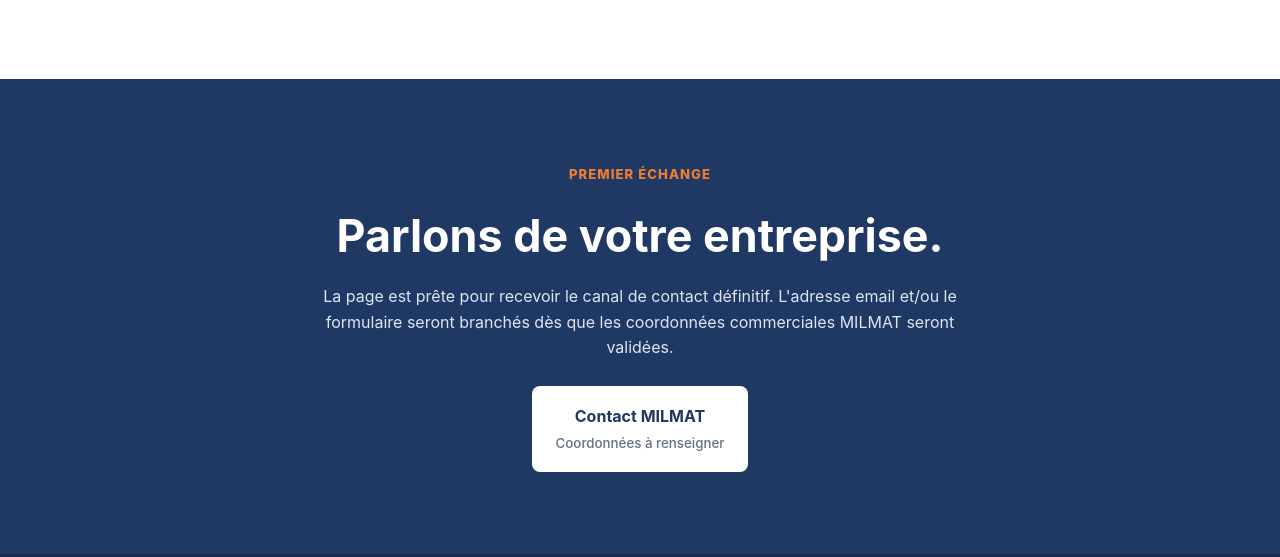
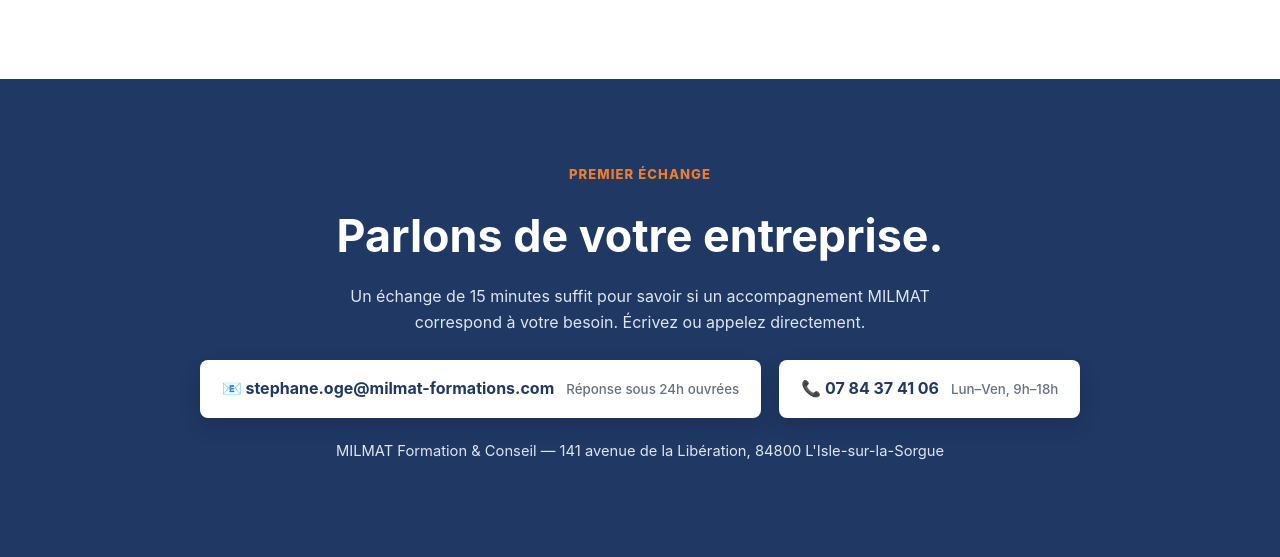
Before and after one commit to stephaneoge84-isle/Milmat-site, a plain HTML site: page index.html in a window 1280 px wide. Shown: the part 5552-6109 px from the top of the page. Drawn offline with Linux system fonts and the light colour scheme.

Commit message:
Add files via upload

```diff
--- a/index.html
+++ b/index.html
@@ -19,7 +19,7 @@
     .services{background:#fff}.service-grid{display:grid;grid-template-columns:repeat(2,1fr);gap:20px}.service{padding:28px;border-radius:8px;background:var(--light);border-left:4px solid var(--orange)}.service h3{color:var(--navy);margin-bottom:9px}.service p{color:var(--muted)}
     .about{background:var(--light)}.about-grid{display:grid;grid-template-columns:.8fr 1.2fr;gap:55px;align-items:center}.about-photo img{width:100%;max-width:390px;display:block;margin:auto;border-radius:10px;box-shadow:var(--shadow)}.about-content h2{color:var(--navy);font-size:2.5rem;margin-bottom:15px}.about-content>p{color:var(--muted);margin-bottom:20px}.credentials{background:#fff;border-left:4px solid var(--green);padding:20px 24px}.credentials h3{color:var(--navy);margin-bottom:8px}.credentials ul{list-style:none;color:var(--muted)}.credentials li{padding:5px 0}.credentials li::before{content:"▸";color:var(--orange);margin-right:8px;font-weight:800}.philosophy{margin-top:22px;color:var(--navy);font-weight:600}.philosophy span{color:var(--orange)}
     .faq{background:#fff}.faq-list{max-width:850px;margin:auto}.faq-item{border-bottom:1px solid var(--line);padding:18px 0}.faq-item h3{font-size:1.05rem;color:var(--navy);margin-bottom:6px}.faq-item p{color:var(--muted)}
-    .contact{background:var(--navy);color:#fff;text-align:center}.contact h2{font-size:clamp(2rem,4vw,2.8rem);margin-bottom:12px}.contact p{color:#dfe6f1;max-width:650px;margin:0 auto 25px}.contact-box{display:inline-block;background:#fff;color:var(--navy);padding:18px 24px;border-radius:8px;font-weight:700}.contact-box small{display:block;color:var(--muted);font-weight:500;margin-top:3px}
+    .contact{background:var(--navy);color:#fff;text-align:center}.contact h2{font-size:clamp(2rem,4vw,2.8rem);margin-bottom:12px}.contact p{color:#dfe6f1;max-width:650px;margin:0 auto 25px}.contact-grid{display:flex;gap:18px;justify-content:center;flex-wrap:wrap;margin-bottom:22px}.contact-box{display:flex;align-items:center;gap:12px;background:#fff;color:var(--navy);padding:16px 22px;border-radius:8px;font-weight:700;transition:.2s;box-shadow:0 8px 20px rgba(0,0,0,.15)}.contact-box:hover{background:var(--orange);color:#fff;transform:translateY(-2px)}.contact-box:hover small{color:#fff}.contact-box .icon{font-size:1.3rem}.contact-box small{display:block;color:var(--muted);font-weight:500;margin-top:1px}.contact-address{color:#dfe6f1;font-size:.92rem}
     footer{background:#172c50;color:#aeb9c9;padding:25px 0;text-align:center;font-size:.86rem}.footer-logo{height:52px;width:78px;object-fit:contain;margin:0 auto 8px;display:block}.footer-links{display:flex;justify-content:center;gap:24px;margin-bottom:10px}.footer-links a{color:var(--orange)}
     @media(max-width:850px){.hero-grid,.about-grid{grid-template-columns:1fr}.hero-card{max-width:520px}.offer-grid,.problem-grid{grid-template-columns:1fr}.offer.featured{transform:none}.steps{grid-template-columns:1fr 1fr}.service-grid{grid-template-columns:1fr}.nav-links{display:none}.nav-cta{display:none}}@media(max-width:520px){section{padding:62px 0}.hero{padding:70px 0}.steps{grid-template-columns:1fr}.actions .btn{width:100%}.offer{padding:25px}.logo img{width:82px;height:58px}}
   </style>
@@ -35,7 +35,7 @@
     <section class="services" id="formations"><div class="container"><div class="section-head"><div class="eyebrow">Les autres activités MILMAT</div><h2>Former, accompagner, augmenter les compétences.</h2><p>Les forfaits TPE constituent une offre d'accompagnement. MILMAT développe également ses activités de formation et de microlearning.</p></div><div class="service-grid"><article class="service"><h3>Formations IA générative</h3><p>Des formations professionnelles pour comprendre, structurer et utiliser l'IA générative dans les usages professionnels.</p></article><article class="service"><h3>Microlearning</h3><p>Des capsules courtes et ciblées pour travailler une compétence précise : relation client, négociation, appels professionnels ou gestion administrative.</p></article><article class="service"><h3>Formation terrain</h3><p>Une approche centrée sur la pratique et les situations professionnelles réelles, avec l'objectif de rendre les compétences immédiatement utilisables.</p></article><article class="service"><h3>Conseil TPE / artisans</h3><p>Un appui pragmatique sur l'organisation, le suivi commercial, l'administratif et le pilotage de l'activité.</p></article></div></div></section>
     <section class="about" id="about"><div class="container about-grid"><div class="about-photo"><img src="photo-stephane.jpg" alt="Stéphane Ogé, fondateur de MILMAT"></div><div class="about-content"><div class="eyebrow">Le fondateur</div><h2>Une expérience de terrain avant les outils.</h2><p>Je suis Stéphane Ogé, fondateur de MILMAT. Après plus de 30 ans de carrière en gestion commerciale, management et immobilier, j'ai choisi de transmettre et d'accompagner les professionnels au plus près de leurs réalités.</p><div class="credentials"><h3>Repères</h3><ul><li>DESS (Bac+5) — Institut d'Administration des Entreprises, IAE Metz</li><li>30+ ans en gestion commerciale et management</li><li>Direction d'agences jusqu'à 25 collaborateurs</li><li>Environ 200 heures de formation professionnelle</li><li>Basé en Provence — L'Isle-sur-la-Sorgue, Vaucluse</li></ul></div><p class="philosophy"><span>« L'outil répond ; l'esprit questionne. »</span> La technologie est un levier. Elle ne remplace ni le jugement, ni l'expérience, ni la décision.</p></div></div></section>
     <section class="faq"><div class="container"><div class="section-head"><h2>Quelques questions simples</h2><p>Avant de nous parler, voici l'essentiel.</p></div><div class="faq-list"><div class="faq-item"><h3>À qui s'adressent les forfaits ?</h3><p>Aux TPE et artisans qui souhaitent externaliser une partie de leur gestion administrative et commerciale sans recruter immédiatement.</p></div><div class="faq-item"><h3>MILMAT remplace-t-il mon comptable ?</h3><p>Non. La comptabilité ne fait pas partie de l'offre. MILMAT intervient en amont et autour du suivi administratif, commercial et du pilotage.</p></div><div class="faq-item"><h3>Peut-on commencer simplement ?</h3><p>Oui. Le forfait Essentiel constitue le niveau d'entrée à 250 € par mois. Le niveau d'accompagnement peut ensuite évoluer avec les besoins de l'entreprise.</p></div></div></div></section>
-    <section class="contact" id="contact"><div class="container"><div class="eyebrow">Premier échange</div><h2>Parlons de votre entreprise.</h2><p>La page est prête pour recevoir le canal de contact définitif. L'adresse email et/ou le formulaire seront branchés dès que les coordonnées commerciales MILMAT seront validées.</p><div class="contact-box">Contact MILMAT<small>Coordonnées à renseigner</small></div></div></section>
+    <section class="contact" id="contact"><div class="container"><div class="eyebrow">Premier échange</div><h2>Parlons de votre entreprise.</h2><p>Un échange de 15 minutes suffit pour savoir si un accompagnement MILMAT correspond à votre besoin. Écrivez ou appelez directement.</p><div class="contact-grid"><a class="contact-box" href="mailto:stephane.oge@milmat-formations.com">📧 stephane.oge@milmat-formations.com<small>Réponse sous 24h ouvrées</small></a><a class="contact-box" href="tel:+33784374106">📞 07 84 37 41 06<small>Lun–Ven, 9h–18h</small></a></div><p class="contact-address">MILMAT Formation & Conseil — 141 avenue de la Libération, 84800 L'Isle-sur-la-Sorgue</p></div></section>
   </main>
   <footer><div class="container"><img class="footer-logo" src="milmat-logo.svg" alt="MILMAT Formation & Conseil"><div class="footer-links"><a href="#tpe">Forfaits TPE</a><a href="#formations">Formations</a><a href="#about">Qui suis-je</a><a href="#contact">Contact</a></div><div>© 2026 MILMAT Formation & Conseil. Tous droits réservés.</div></div></footer>
 </body>
```
